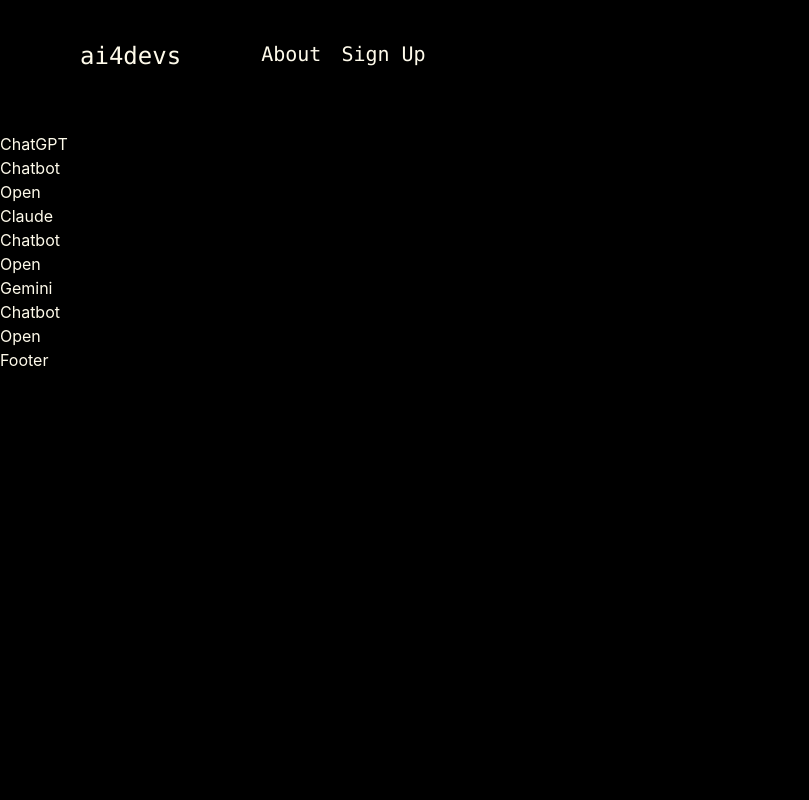
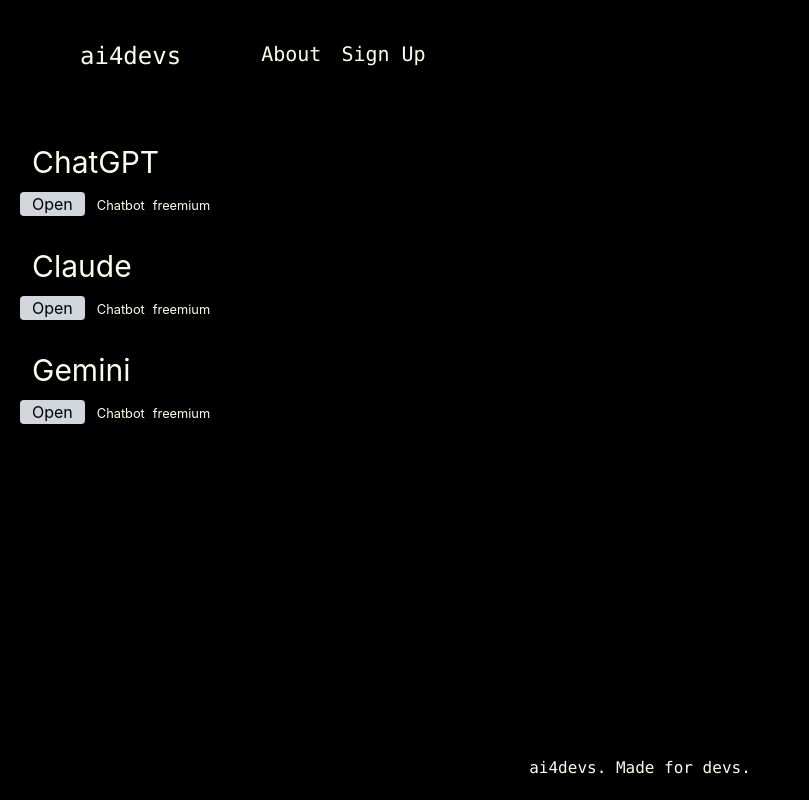
Before and after one commit to MohamedWazeemJassir/ai4devs, a React (Vite) app: page / in a window 1280 px wide. Shown: the whole page, without its empty margins (0-809 px from the left). Built offline with nearby package versions, Linux system fonts and the light colour scheme.

Commit message:
add styling to card and footer

```diff
--- a/src/App.jsx
+++ b/src/App.jsx
@@ -12,6 +12,7 @@
           name={cardItem.name}
           category={cardItem.category}
           url={cardItem.url}
+          pricing={cardItem.pricing}
         />
       ))}
       <Footer />
--- a/src/components/Card.jsx
+++ b/src/components/Card.jsx
@@ -1,9 +1,16 @@
 function Card(prop) {
-  return <div>
-    <h1>{prop.name}</h1>
-    <p>{prop.category}</p>
-    <a href={prop.url} target="_blank">Open</a>
-  </div>;
+  return (
+    <div className="ml-5 mb-5 ">
+      <h1 className="text-3xl p-3">{prop.name}</h1>
+      <button type="button" className="bg-gray-300 text-black pe-3 rounded ps-3 mr-3">
+        <a href={prop.url} target="_blank">
+          Open
+        </a>
+      </button>
+      <small className="pr-1">{prop.category}</small>
+      <small className="m-1">{prop.pricing}</small>
+    </div>
+  );
 }
 
 export default Card;
--- a/src/components/Footer.jsx
+++ b/src/components/Footer.jsx
@@ -1,9 +1,9 @@
-import React from 'react'
+import React from "react";
 
 function Footer() {
   return (
-    <div>Footer</div>
-  )
+    <div className="fixed bottom-5 left-0 w-full text-center font-mono">ai4devs. Made for devs.</div>
+  );
 }
 
-export default Footer
+export default Footer;
--- a/src/data/data.js
+++ b/src/data/data.js
@@ -4,17 +4,20 @@
         name: "ChatGPT",
         category: "Chatbot",
         url: "https://chatgpt.com",
+        pricing: "freemium",
     },
     {
         id: 2,
         name: "Claude",
         category: "Chatbot",
         url: "https://",
+        pricing: "freemium",
     },
     {
         id: 3,
         name: "Gemini",
         category: "Chatbot",
         url: "https://gemini.google.com",
+        pricing: "freemium",
     }
 ]
```
